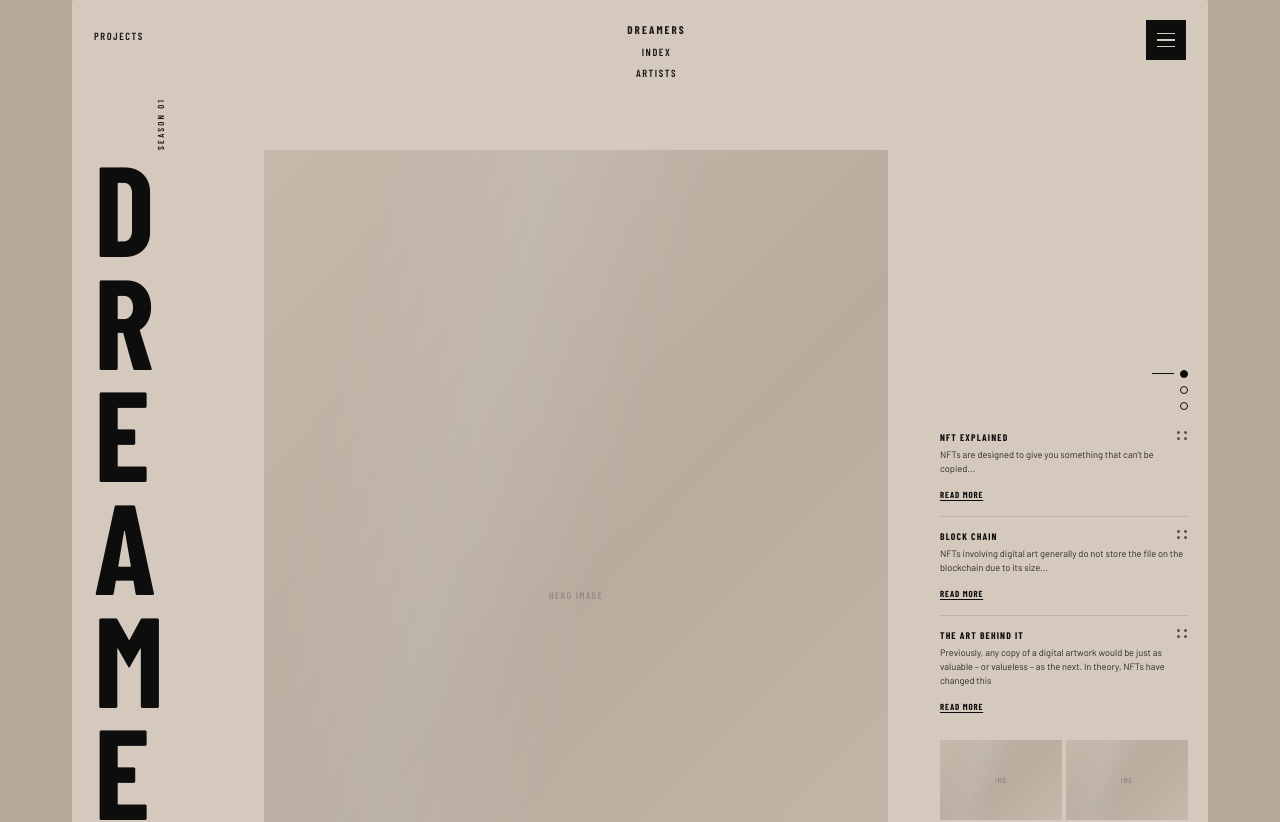
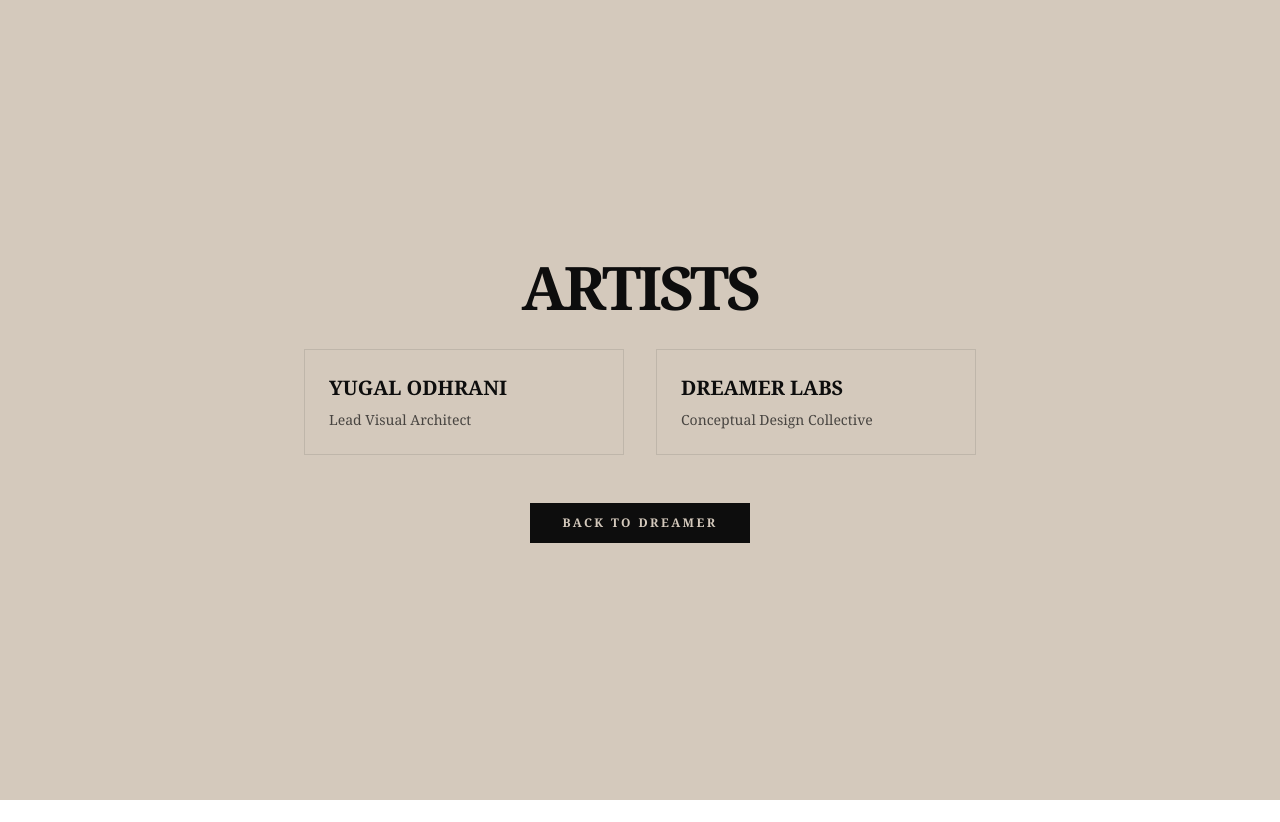
Before and after one commit to Izileth/_lp-dreamer, a React (Vite) app: page /artists in a window 1280 px wide. Shown: the top 822 px of the page. After the commit the page ends 800 px from the top, so only its background shows below. Built offline with nearby package versions, Linux system fonts and the light colour scheme; a web font is replaced by a local one.

Commit message:
add pages and links

```diff
--- a/index.html
+++ b/index.html
@@ -4,7 +4,7 @@
     <meta charset="UTF-8" />
     <link rel="icon" type="image/svg+xml" href="/favicon.svg" />
     <meta name="viewport" content="width=device-width, initial-scale=1.0" />
-    <title>lp-dreamer</title>
+    <title>DREAMER | NFT Marketplace</title>
   </head>
   <body>
     <div id="root"></div>
--- a/package.json
+++ b/package.json
@@ -12,7 +12,8 @@
   "dependencies": {
     "gsap": "^3.15.0",
     "react": "^19.2.6",
-    "react-dom": "^19.2.6"
+    "react-dom": "^19.2.6",
+    "react-router-dom": "^7.17.0"
   },
   "devDependencies": {
     "@babel/core": "^7.29.0",
--- a/src/App.tsx
+++ b/src/App.tsx
@@ -1,10 +1,17 @@
+import { BrowserRouter as Router, Routes, Route } from 'react-router-dom'
 import DreamerHero from './pages/hero'
+import Projects from './pages/Projects'
+import Artists from './pages/Artists'
 
 function App() {
   return (
-    <div>
-      <DreamerHero />
-    </div>
+    <Router>
+      <Routes>
+        <Route path="/" element={<DreamerHero />} />
+        <Route path="/projects" element={<Projects />} />
+        <Route path="/artists" element={<Artists />} />
+      </Routes>
+    </Router>
   )
 }
 
--- /dev/null
+++ b/src/pages/Artists.tsx
@@ -0,0 +1,25 @@
+import { Link } from 'react-router-dom'
+
+export default function Artists() {
+  return (
+    <div className="min-h-screen flex flex-col items-center justify-center bg-[#d4c9bc] text-[#0d0d0d] font-serif p-10">
+      <h1 className="text-6xl font-black mb-8 tracking-tighter">ARTISTS</h1>
+      <div className="grid grid-cols-1 md:grid-cols-2 gap-8 max-w-2xl w-full mb-12">
+        <div className="border border-[#0d0d0d]/10 p-6">
+          <h2 className="text-xl font-bold mb-2">YUGAL ODHRANI</h2>
+          <p className="text-sm opacity-70">Lead Visual Architect</p>
+        </div>
+        <div className="border border-[#0d0d0d]/10 p-6">
+          <h2 className="text-xl font-bold mb-2">DREAMER LABS</h2>
+          <p className="text-sm opacity-70">Conceptual Design Collective</p>
+        </div>
+      </div>
+      <Link
+        to="/"
+        className="px-8 py-3 bg-[#0d0d0d] text-[#d4c9bc] uppercase tracking-[0.2em] text-xs font-bold hover:scale-105 transition-transform"
+      >
+        BACK TO DREAMER
+      </Link>
+    </div>
+  )
+}
--- /dev/null
+++ b/src/pages/Projects.tsx
@@ -0,0 +1,18 @@
+import { Link } from 'react-router-dom'
+
+export default function Projects() {
+  return (
+    <div className="min-h-screen flex flex-col items-center justify-center bg-[#b5a99a] text-[#0d0d0d] font-serif p-10">
+      <h1 className="text-6xl font-black mb-8 tracking-tighter">PROJECTS</h1>
+      <p className="max-w-md text-center mb-12 opacity-80 leading-relaxed">
+        Exploring the boundaries of digital art and blockchain technology through immersive experiences and unique collections.
+      </p>
+      <Link
+        to="/"
+        className="px-8 py-3 bg-[#0d0d0d] text-[#d4c9bc] uppercase tracking-[0.2em] text-xs font-bold hover:scale-105 transition-transform"
+      >
+        BACK TO DREAMER
+      </Link>
+    </div>
+  )
+}
--- a/src/pages/hero.tsx
+++ b/src/pages/hero.tsx
@@ -1,4 +1,6 @@
-import { useState } from "react";
+import { useState, useEffect, useRef } from "react";
+import { Link } from "react-router-dom";
+import gsap from "gsap";
 
 const SLIDES = [
     { id: 1, label: "01" },
@@ -41,9 +43,41 @@ export default function DreamerHero() {
     const [activeSlide, setActiveSlide] = useState(0);
     const [menuOpen, setMenuOpen] = useState(false);
 
+    const containerRef = useRef<HTMLDivElement>(null);
+    const lettersRef = useRef<(HTMLSpanElement | null)[]>([]);
+    const heroImageRef = useRef<HTMLDivElement>(null);
+    const rightColRef = useRef<HTMLDivElement>(null);
+    const navRef = useRef<HTMLDivElement>(null);
+
+    useEffect(() => {
+        const ctx = gsap.context(() => {
+            // Initial state
+            gsap.set(lettersRef.current, { x: -100, opacity: 0 });
+            gsap.set(heroImageRef.current, { scale: 1.1, opacity: 0 });
+            gsap.set(rightColRef.current, { x: 50, opacity: 0 });
+            gsap.set(navRef.current, { y: -20, opacity: 0 });
+
+            // Timeline
+            const tl = gsap.timeline({ defaults: { ease: "power3.out", duration: 1 } });
+
+            tl.to(navRef.current, { y: 0, opacity: 1 })
+              .to(lettersRef.current, { x: 0, opacity: 1, stagger: 0.1 }, "-=0.5")
+              .to(heroImageRef.current, { scale: 1, opacity: 1 }, "-=0.8")
+              .to(rightColRef.current, { x: 0, opacity: 1 }, "-=0.8");
+        }, containerRef);
+
+        return () => ctx.revert();
+    }, []);
+
+    const toggleMenu = () => {
+        setMenuOpen(!menuOpen);
+        // Add a simple GSAP animation for the menu if needed
+    };
+
     return (
         <div
-            className="min-h-screen flex items-center justify-center"
+            ref={containerRef}
+            className="min-h-screen flex items-center justify-center overflow-hidden"
             style={{ backgroundColor: "#b5a99a", fontFamily: "'Barlow Condensed', sans-serif" }}
         >
             {/* Google Fonts Import via style tag */}
@@ -90,6 +124,7 @@ export default function DreamerHero() {
           color: #1a1a1a;
           cursor: pointer;
           transition: opacity 0.2s;
+          text-decoration: none;
         }
         .nav-link:hover { opacity: 0.5; }
 
@@ -197,12 +232,21 @@ export default function DreamerHero() {
           gap: 5px;
           cursor: pointer;
           flex-shrink: 0;
+          border: none;
+          transition: transform 0.3s ease;
+        }
+        .menu-btn:hover {
+            transform: scale(1.05);
         }
         .menu-line {
           width: 18px;
           height: 1.5px;
           background: #d4c9bc;
+          transition: all 0.3s ease;
         }
+        .menu-open .menu-line:nth-child(1) { transform: translateY(6.5px) rotate(45deg); }
+        .menu-open .menu-line:nth-child(2) { opacity: 0; }
+        .menu-open .menu-line:nth-child(3) { transform: translateY(-6.5px) rotate(-45deg); }
 
         /* Mobile responsive overrides */
         @media (max-width: 768px) {
@@ -257,13 +301,13 @@ export default function DreamerHero() {
                     {/* ════════════════════════════════════
               TOP NAVIGATION BAR
           ════════════════════════════════════ */}
-                    <div className="flex items-start justify-between" style={{ padding: "20px 22px 0 22px" }}>
+                    <div ref={navRef} className="flex items-start justify-between" style={{ padding: "20px 22px 0 22px" }}>
 
                         {/* Left: PROJECTS + vertical SEASON 01 + big D */}
                         <div className="flex items-start" style={{ gap: "10px" }}>
                             {/* PROJECTS label */}
                             <div style={{ paddingTop: "2px" }}>
-                                <span className="nav-link">PROJECTS</span>
+                                <Link to="/projects" className="nav-link">PROJECTS</Link>
                             </div>
 
                             {/* Vertical SEASON 01 */}
@@ -274,19 +318,23 @@ export default function DreamerHero() {
 
                         {/* Center nav */}
                         <div className="flex flex-col items-center" style={{ gap: "6px", paddingTop: "2px" }}>
-                            <span className="nav-link" style={{ fontSize: "0.7rem", fontWeight: 800, letterSpacing: "0.18em" }}>
+                            <Link to="/" className="nav-link" style={{ fontSize: "0.7rem", fontWeight: 800, letterSpacing: "0.18em" }}>
                                 DREAMERS
-                            </span>
+                            </Link>
                             <span className="nav-link">INDEX</span>
-                            <span className="nav-link">ARTISTS</span>
+                            <Link to="/artists" className="nav-link">ARTISTS</Link>
                         </div>
 
                         {/* Right: hamburger */}
-                        <div className="menu-btn" onClick={() => setMenuOpen(!menuOpen)}>
+                        <button
+                            className={`menu-btn ${menuOpen ? 'menu-open' : ''}`}
+                            onClick={toggleMenu}
+                            aria-label="Toggle menu"
+                        >
                             <div className="menu-line" />
                             <div className="menu-line" />
                             <div className="menu-line" />
-                        </div>
+                        </button>
                     </div>
 
                     {/* ════════════════════════════════════
@@ -311,7 +359,11 @@ export default function DreamerHero() {
                             }}
                         >
                             {"DREAMER".split("").map((letter, i) => (
-                                <span key={i} className="dreamer-letter">
+                                <span
+                                    key={i}
+                                    className="dreamer-letter"
+                                    ref={el => lettersRef.current[i] = el}
+                                >
                                     {letter}
                                 </span>
                             ))}
@@ -332,6 +384,7 @@ export default function DreamerHero() {
 
                         {/* ── CENTER: Hero image placeholder ── */}
                         <div
+                            ref={heroImageRef}
                             className="flex-1 placeholder-img"
                             style={{
                                 position: "absolute",
@@ -368,6 +421,7 @@ export default function DreamerHero() {
 
                         {/* ── RIGHT COLUMN: Info cards ── */}
                         <div
+                            ref={rightColRef}
                             className="flex-shrink-0 flex flex-col justify-center"
                             style={{
                                 width: "clamp(180px, 24vw, 280px)",
```
Also changed, not shown: 1 other file (tests, documents, lock files or other folders).
